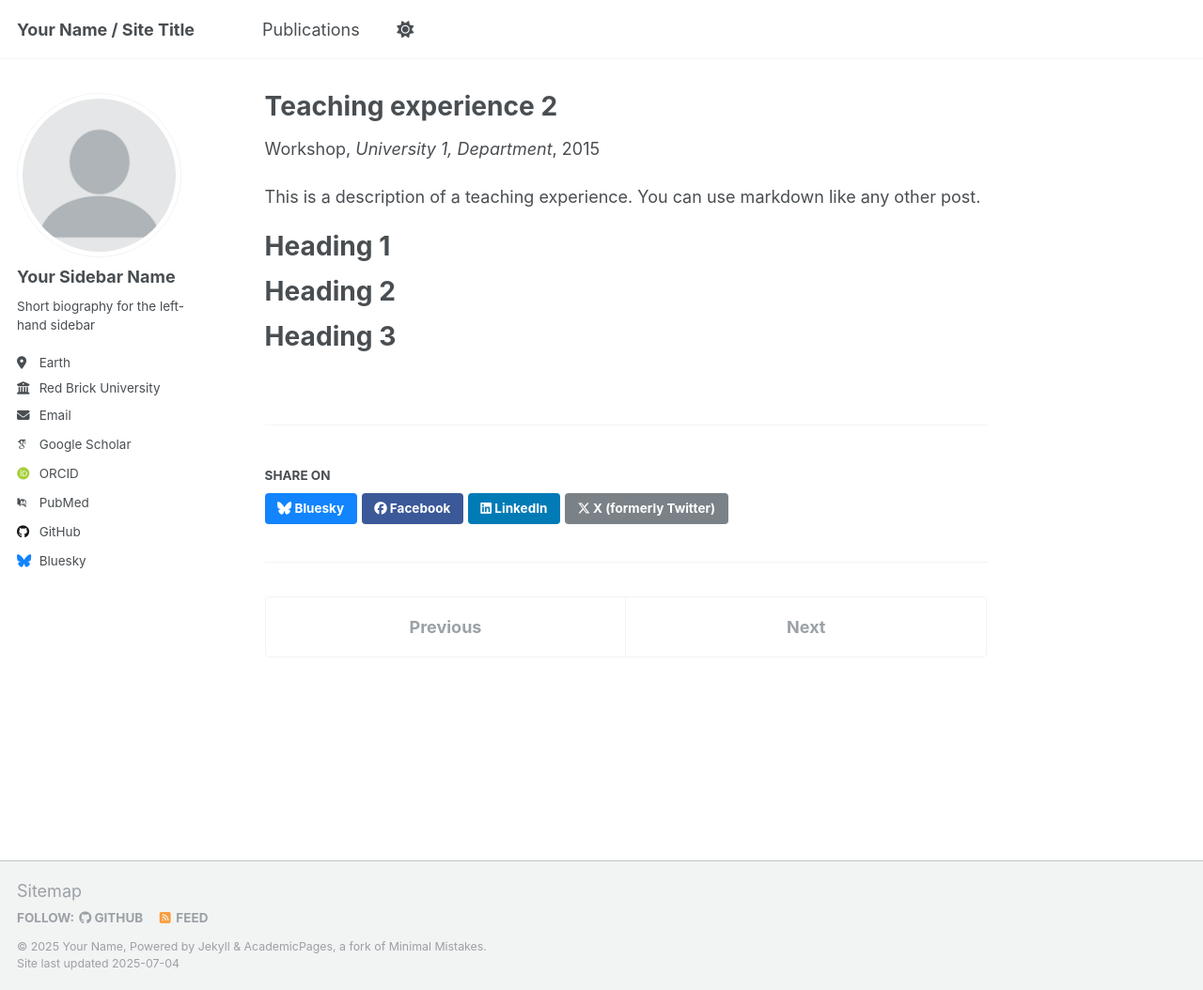
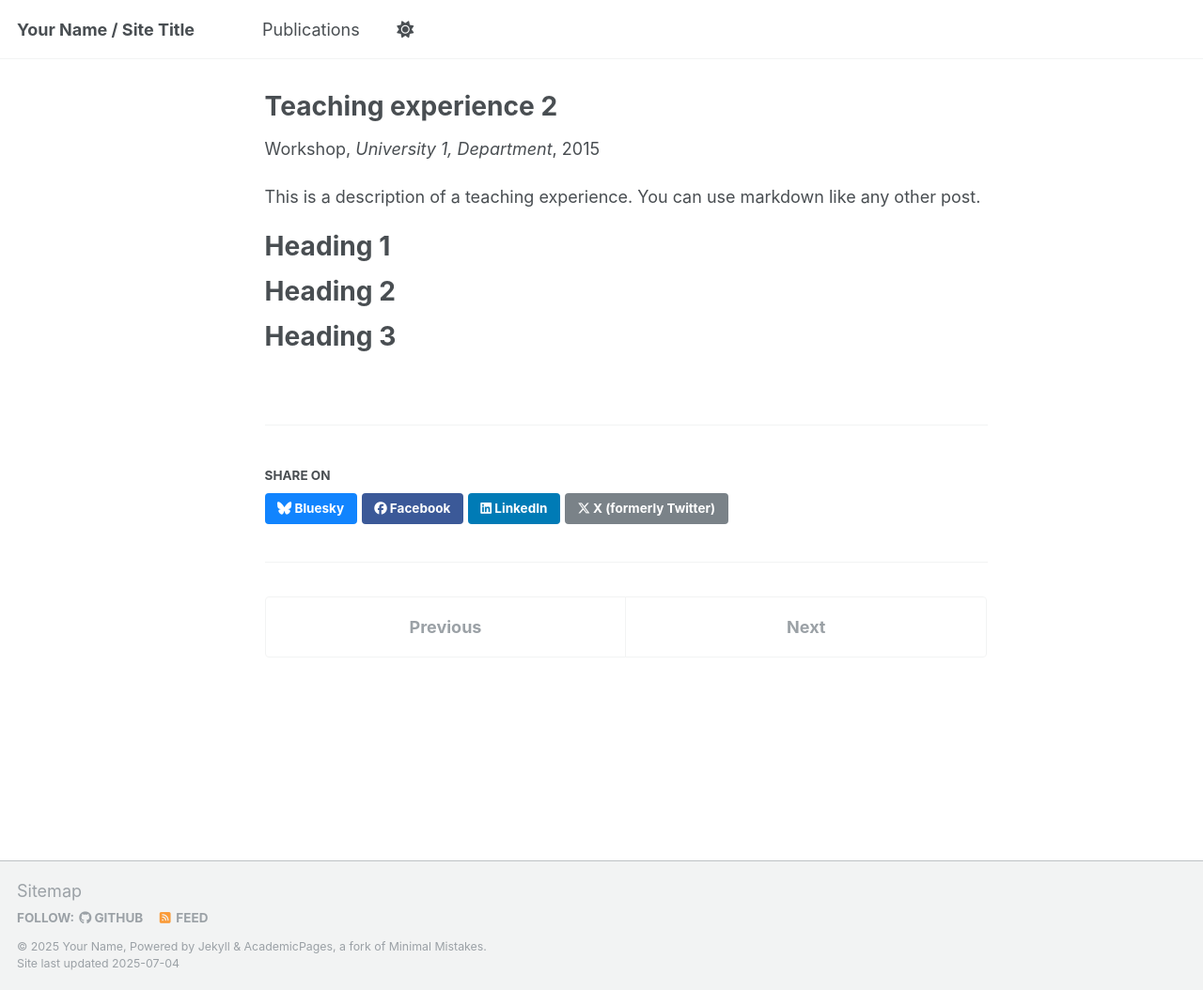
Before and after one commit to NicolasGoulet/NicolasGoulet.github.io, a Jekyll site: the page built from _teaching/2015-spring-teaching-2.md, in a window 1280 px wide and 1054 px high. Shown: the whole window at 94% size. Built offline with Jekyll 4.4.1, drawn with Linux system fonts in a browser that asks for light colours; some web fonts are replaced; a script that is not in the unit is left out; some of the changed lines change nothing that is shown.

Commit message:
Remve sidebar

```diff
--- a/_config.yml
+++ b/_config.yml
@@ -249,15 +249,15 @@ defaults:
       type: pages
     values:
       layout: single
-      author_profile: true
+      author_profile: false
   # _teaching
   - scope:
       path: ""
       type: teaching
     values:
       layout: single
-      author_profile: true
-      share: true
+      author_profile: false
+      share: truee
       comments: true
   # _publications
   - scope:
@@ -265,7 +265,7 @@ defaults:
       type: publications
     values:
       layout: single
-      author_profile: true
+      author_profile: false
       share: true
       comments: true
   # _portfolio
@@ -274,7 +274,7 @@ defaults:
       type: portfolio
     values:
       layout: single
-      author_profile: true
+      author_profile: false
       share: true
       comment: true
   # _talks
```
